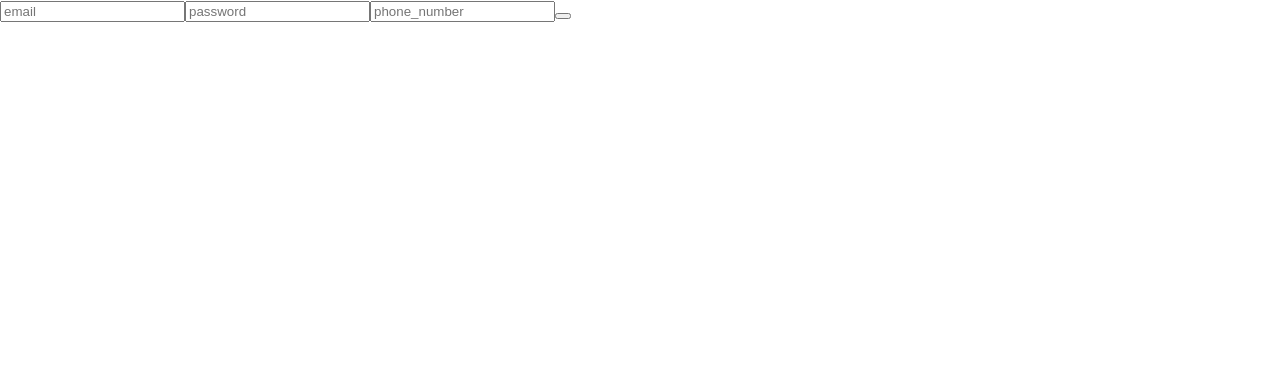
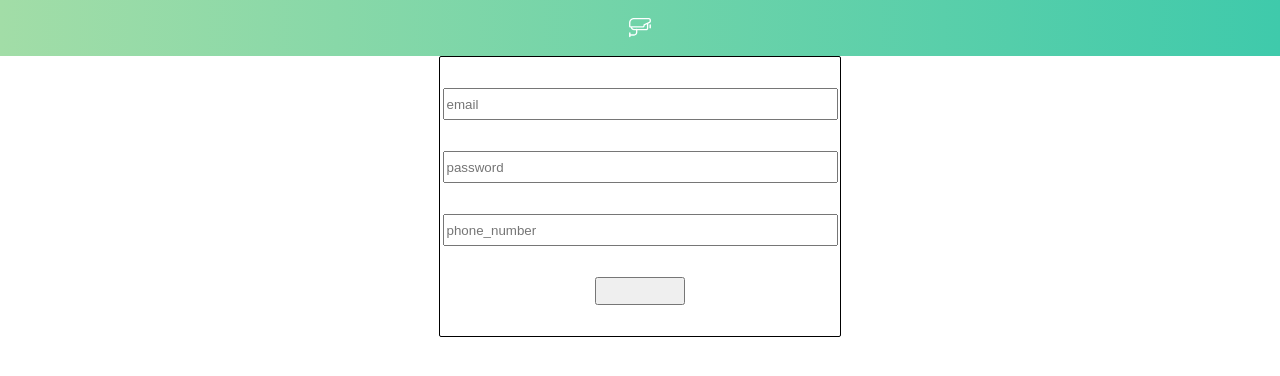
Before and after one commit to RobnettSean22/security-cam-second-run, a React (Create React App) app: page / in a window 1280 px wide. Shown: the top 376 px of the page. Built offline with nearby package versions, Linux system fonts and the light colour scheme; the HTML template or start-up script is replaced by a standard one.

Commit message:
added header to all pages and css styling to for on authorization component

```diff
--- a/src/components/AlternativeLog.jsx
+++ b/src/components/AlternativeLog.jsx
@@ -1,15 +1,15 @@
 import React, { useState, useEffect } from "react";
+import Header from "./Header";
 import axios from "axios";
 import styled from "styled-components";
 
 const Alternativelog = props => {
   const [altPass, setAltPass] = useState();
-
   const [userInfo, setUserInfo] = useState();
 
   useEffect(() => {
     registeredUser();
-  });
+  }, []);
   const registeredUser = async () => {
     const res = await axios.get("/registeredUser/");
     const data = res.data;
@@ -28,6 +28,7 @@ const Alternativelog = props => {
 
   return (
     <>
+      <Header />
       <form
         onSubmit={e => {
           altLogin();
--- a/src/components/Authorization.jsx
+++ b/src/components/Authorization.jsx
@@ -1,8 +1,29 @@
 import React, { useState } from "react";
 import styled from "styled-components";
+import Header from "./Header";
 import axios from "axios";
+
+const Regestration = styled.form`
+  width: 400px;
+  height: 279px;
+  margin: 0 auto;
+  display: flex;
+  flex-direction: column;
+  justify-content: space-evenly;
+  align-items: center;
+  border: 1px solid black;
+  border-radius: 2px;
+  input {
+    width: 387px;
+    height: 26px;
+  }
+  button {
+    width: 90px;
+    height: 28px;
+  }
+`;
+
 const Authorization = props => {
-  const [logged, setLogged] = useState(true);
   const [regEmail, setRegEmail] = useState();
   const [regPass, setRegPass] = useState();
   const [regPhone, setRegPhone] = useState();
@@ -23,7 +44,8 @@ const Authorization = props => {
 
   return (
     <>
-      <form
+      <Header />
+      <Regestration
         onSubmit={e => {
           register();
         }}
@@ -45,7 +67,7 @@ const Authorization = props => {
           onChange={e => setRegPhone(e.target.value)}
         />
         <button></button>
-      </form>
+      </Regestration>
     </>
   );
 };
--- a/src/components/EmailSMS.jsx
+++ b/src/components/EmailSMS.jsx
@@ -1,4 +1,5 @@
 import React, { useState } from "react";
+import Header from "./Header";
 import axios from "axios";
 function EmailSMS(props) {
   const [emailOrPhone, setEmailOrPhone] = useState();
@@ -42,6 +43,7 @@ function EmailSMS(props) {
   };
   return (
     <>
+      <Header />
       <input
         placeholder='email'
         type='email'
--- a/src/components/Header.jsx
+++ b/src/components/Header.jsx
@@ -1,18 +1,28 @@
 import React from "react";
 import logo from "../assets/Logo.svg";
+import styled from "styled-components";
+
+const Head = styled.header`
+  width: 100%;
+  height: 7%;
+  background-image: linear-gradient(to right, #a2dda7, #3fcaab);
+  display: flex;
+  justify-content: center;
+  align-items: center;
+`;
 
 function Header() {
   return (
     <>
       {" "}
-      <header>
+      <Head>
         <img
           placeholder='Search by Name or I...'
           src={logo}
           alt=''
           style={{ width: "20%", height: "35%" }}
         />
-      </header>
+      </Head>
     </>
   );
 }
--- a/src/components/Login.jsx
+++ b/src/components/Login.jsx
@@ -1,5 +1,6 @@
 import React, { useState } from "react";
 import axios from "axios";
+import Header from "./Header";
 import styled from "styled-components";
 
 const Login = props => {
@@ -18,6 +19,7 @@ const Login = props => {
 
   return (
     <>
+      <Header />
       <div>
         <form>
           <input
--- a/src/components/ShowArea.jsx
+++ b/src/components/ShowArea.jsx
@@ -1,4 +1,4 @@
-import React, { useState, useEffect, useCallback } from "react";
+import React, { useState, useEffect } from "react";
 import Header from "./Header";
 import Search from "../components/Search";
 import SortButton from "../components/SortButton";
@@ -22,7 +22,14 @@ const Wrapper = styled.div`
     align-items: center;
   }
 `;
-
+const Grouped = styled.div`
+  width: 100%;
+  height: 100%;
+  display: flex;
+  justify-content: flex-start;
+  flex-direction: column;
+  align-items: center;
+`;
 const Info = styled.div`
   width: 40.5%;
   height: 5%;
@@ -223,7 +230,7 @@ const ShowArea = () => {
       {loading ? (
         "hello world"
       ) : (
-        <span>
+        <Grouped style={{ width: "100%", height: "100%" }}>
           <Info>
             <h1>Your Cameras</h1> <h5>Total Devices: {cameraData.length}</h5>
           </Info>
@@ -270,7 +277,7 @@ const ShowArea = () => {
               </Inactive>
             </StatusView>
           )}
-        </span>
+        </Grouped>
       )}
     </Wrapper>
   );
```
